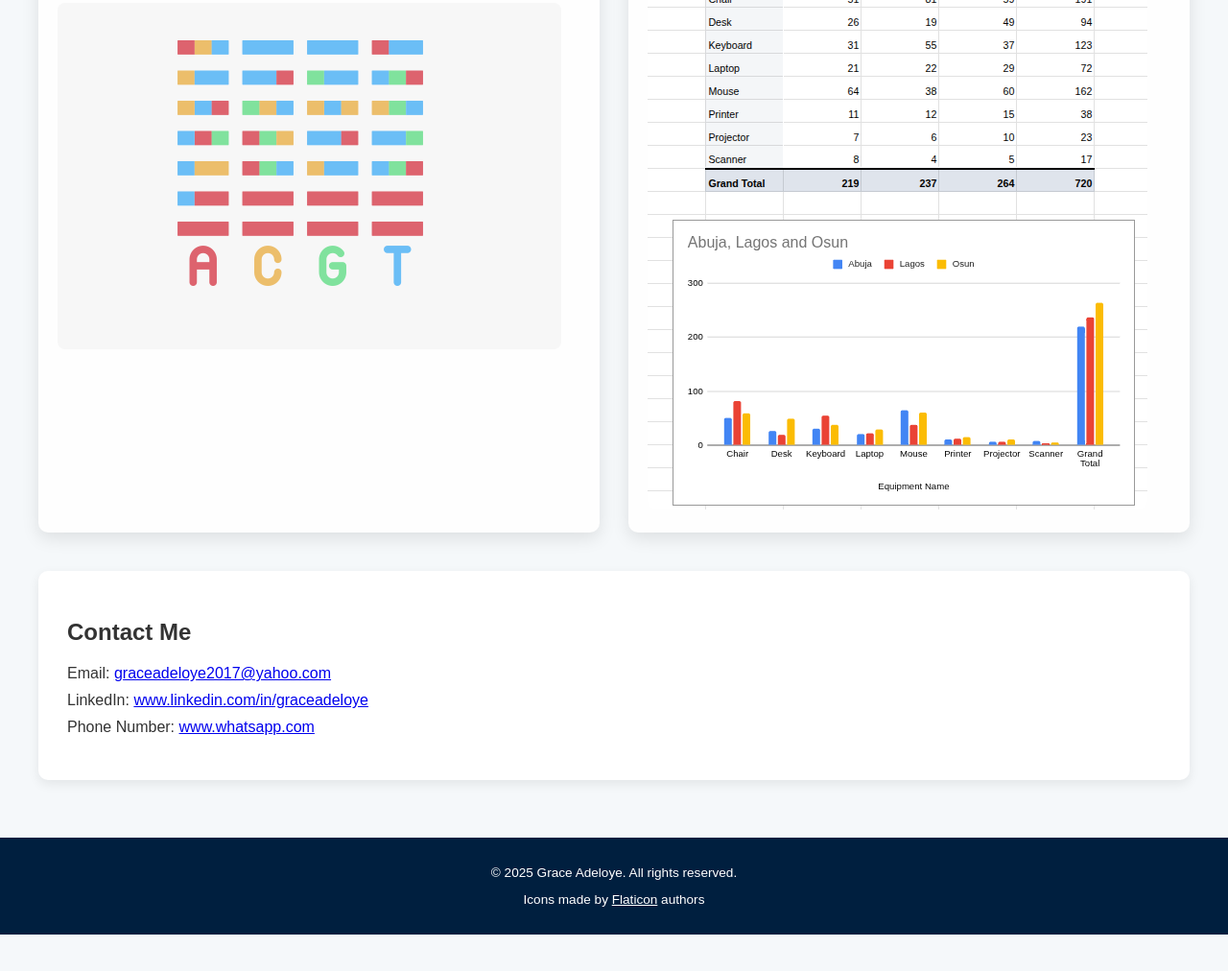
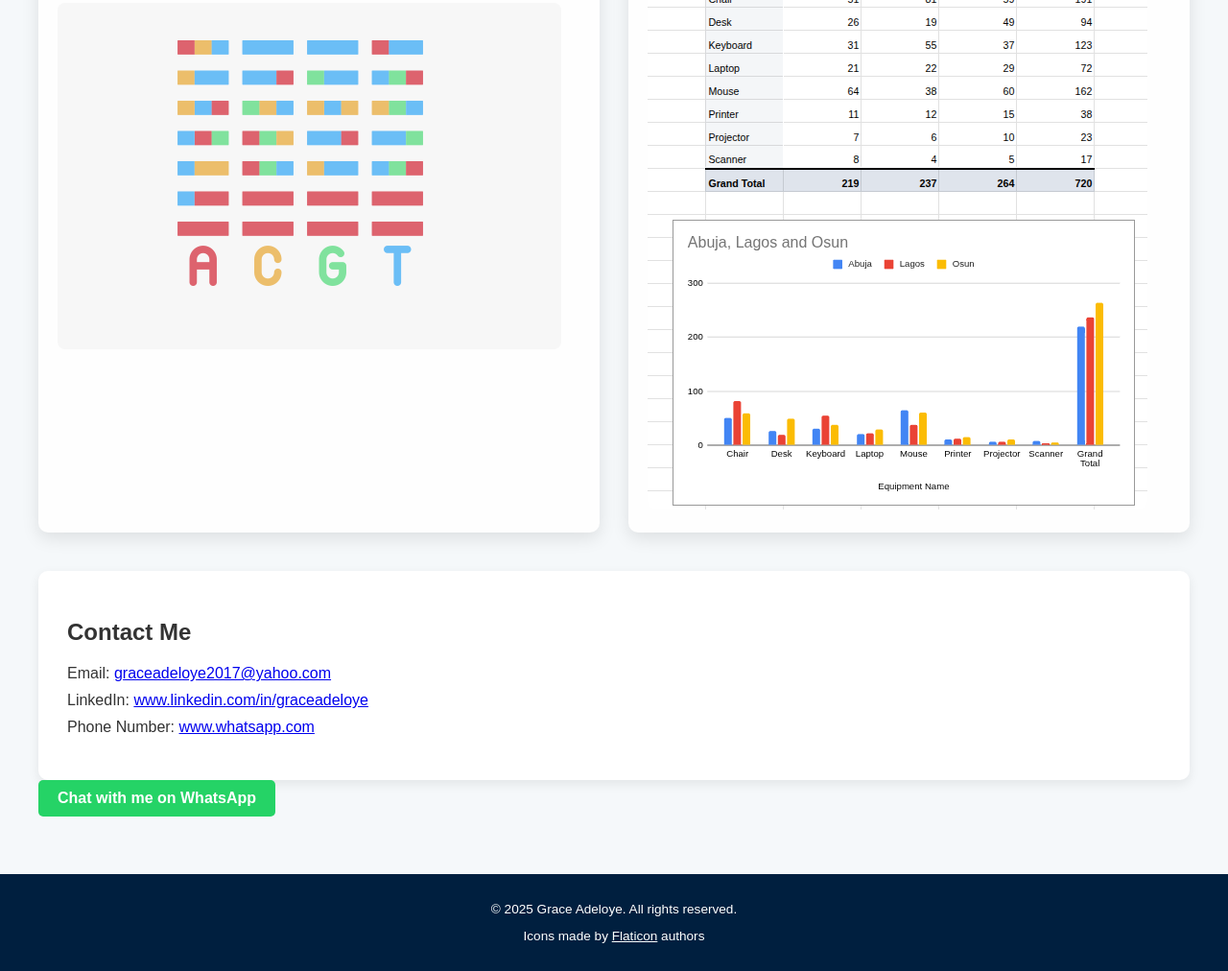
Before and after one commit to GOA14/Grace-Adeloye-Portfolio, a plain HTML site: page index.html in a window 1280 px wide. Shown: the part 1922-2934 px from the top of the page at 96% size. Before the commit the page ends 2896 px from the top, so only its background shows below. Drawn offline with Linux system fonts and the light colour scheme.

Commit message:
whatsapp number

```diff
--- a/index.html
+++ b/index.html
@@ -221,6 +221,19 @@
         <li>Phone Number: <a href="h+2348160842617" target="_blank">www.whatsapp.com</a></li>
       </ul>
     </section>
+<a href="https://wa.me/2348160842617" target="_blank" style="
+    display: inline-block;
+    background-color: #25D366;
+    color: white;
+    padding: 10px 20px;
+    border-radius: 5px;
+    text-decoration: none;
+    font-weight: bold;
+    font-family: Arial, sans-serif;
+">
+    Chat with me on WhatsApp
+</a>
+
 
   </div>
 
```
